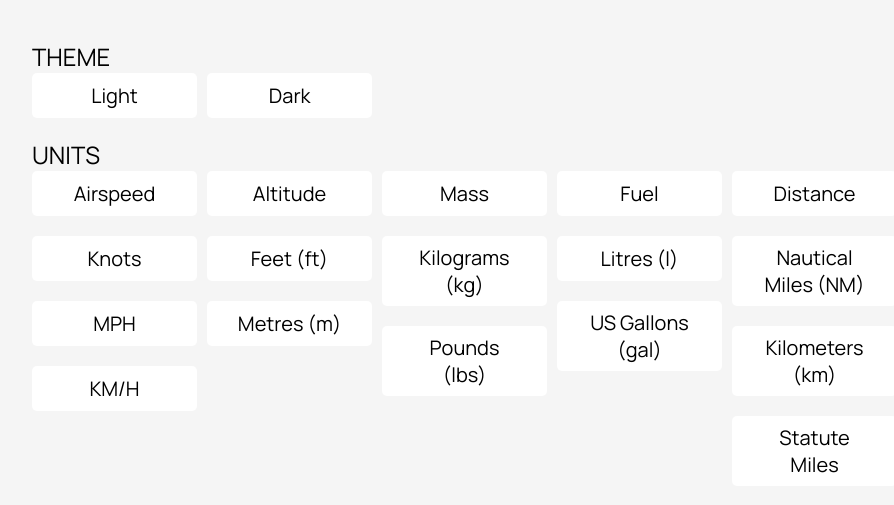
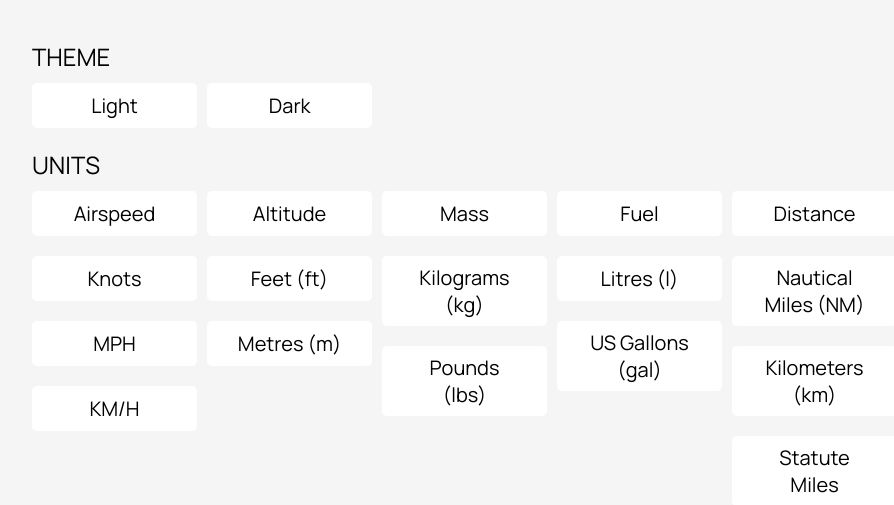
Before and after one commit to TheEasyPilot/AIVFR, a Flask app: page /settings in a window 1280 px wide. Shown: the part 51-556 px from the top of the page, without its empty margins (8-902 px from the left). Run offline with Flask 3, Linux system fonts and the light colour scheme.

Commit message:
margin edit

```diff
--- a/AIVFR/static/settings.css
+++ b/AIVFR/static/settings.css
@@ -56,6 +56,7 @@ button {
 
 h2 {
     font-weight: 400;
+    margin-bottom: 10px;
 }
 
 /*ONLY the buttons under UNITS*/
```
